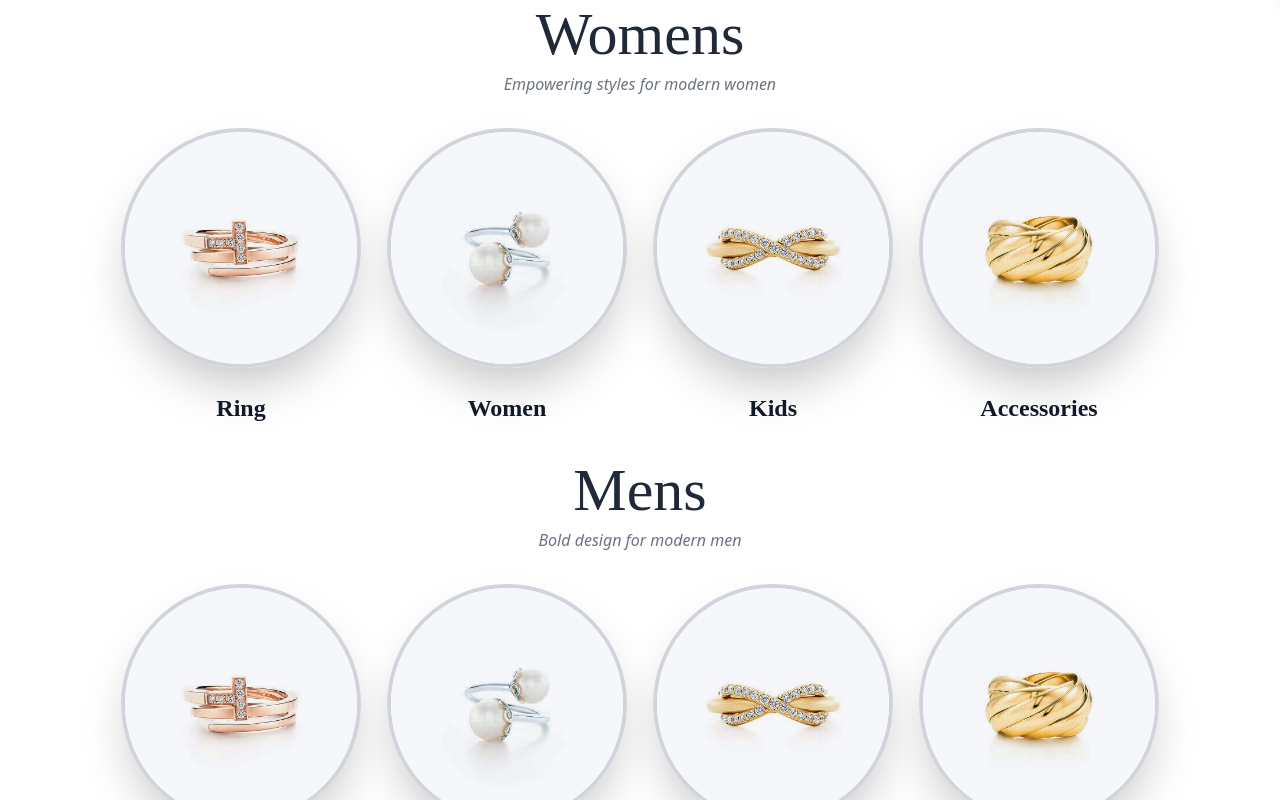
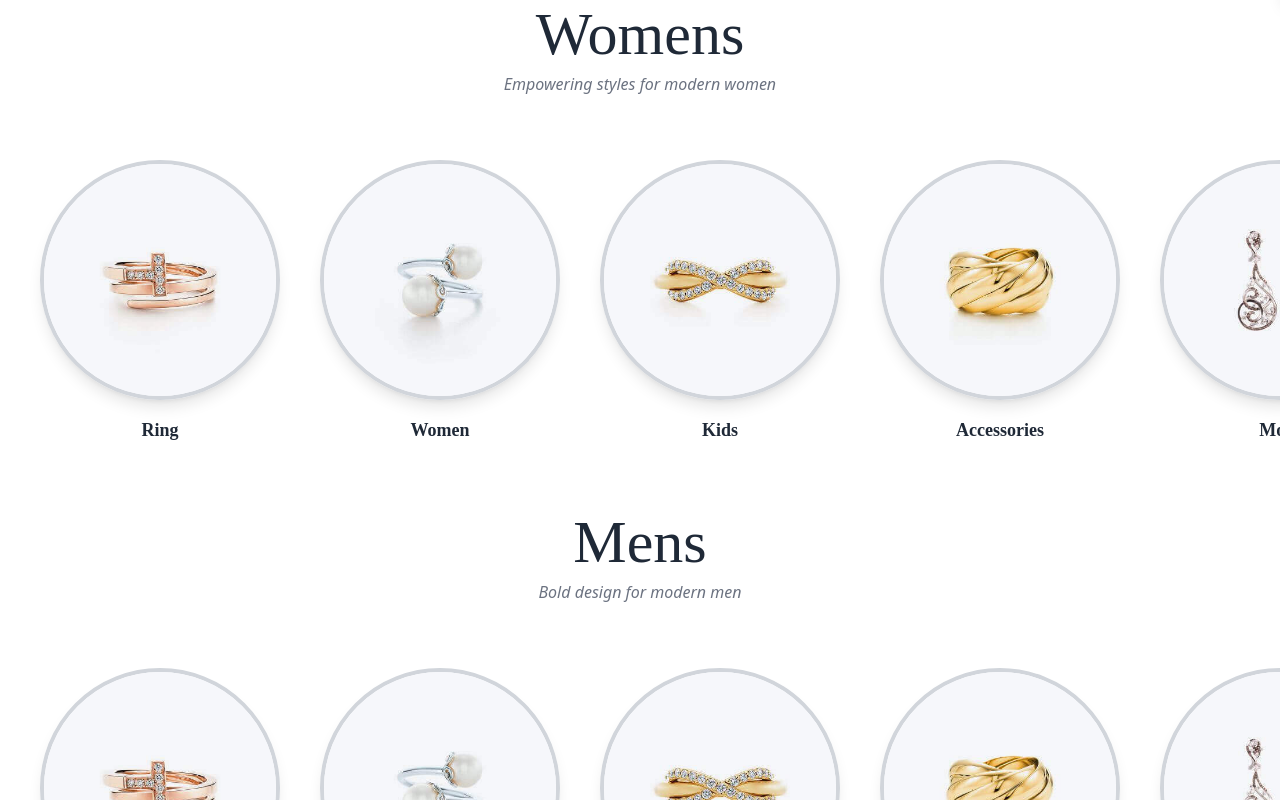
Before and after one commit to ankmay0/snatchers.in, a React (Create React App) app: page / in a window 1280 px wide. Shown: the part 800-1600 px from the top of the page. Built offline with nearby package versions, Linux system fonts and the light colour scheme; a web font is replaced by a local one.

Commit message:
changed home

```diff
--- a/src/Pages/Home.jsx
+++ b/src/Pages/Home.jsx
@@ -21,6 +21,7 @@ function Home() {
       <CategoryCarousel />
       <DateNight />
       <Category />
+      <AnimatedHeading heading="Happy Coustomers" subheading=" " />
       <ModelCatalog />
       <NewProducts />
       <Testimonial />
--- a/src/components/CategoryCrausel.jsx
+++ b/src/components/CategoryCrausel.jsx
@@ -5,18 +5,19 @@ const categories = [
   { id: 2, name: 'Women', image: '/product-2.jpg' },
   { id: 3, name: 'Kids', image: '/product-3.jpg' },
   { id: 4, name: 'Accessories', image: '/product-4.jpg' },
+  { id: 5, name: 'More', image: '/product-5.jpg' }, // fixed duplicate ID
 ];
 
 const CategoryCarousel = () => {
   return (
-    <div className="w-screen max-w-8xl py-0 px-1 sm:px-10 lg:px-32">
-      <div className="flex sm:grid sm:grid-cols-4 gap-10 overflow-x-auto sm:overflow-visible scrollbar-hide">
+    <div className="w-full overflow-x-auto scrollbar-hide px-10  py-8">
+      <div className="flex gap-10 min-w-max justify-start items-center">
         {categories.map((cat) => (
           <div
             key={cat.id}
-            className="flex flex-col items-center min-w-[5rem] sm:min-w-0"
+            className="flex flex-col items-center min-w-[2rem]"
           >
-            <div className="w-24 h-30 md:w-48 md:h-48 lg:w-60 lg:h-60 rounded-full overflow-hidden border-4 border-gray-300 shadow-2xl">
+            <div className="w-24 h-24 md:w-36 md:h-36 lg:w-60 lg:h-60 rounded-full overflow-hidden border-4 border-gray-300 shadow-lg">
               <img
                 src={cat.image}
                 alt={cat.name}
@@ -24,7 +25,7 @@ const CategoryCarousel = () => {
               />
             </div>
             <p
-              className="mt-6 text-base sm:text-lg md:text-xl lg:text-2xl font-extrabold text-gray-900 text-center"
+              className="mt-4 text-base md:text-lg font-semibold text-gray-800 text-center"
               style={{ fontFamily: "'Italiana', serif" }}
             >
               {cat.name}
--- a/src/components/DateNight.jsx
+++ b/src/components/DateNight.jsx
@@ -18,7 +18,7 @@ const DateNight = () => {
 
   const filteredProducts = products
     .filter((p) => p.occasion.includes(tabOccasionMap[activeTab]))
-    .slice(0, 8);
+    .slice(0, );
 
   const descriptions = {
     "Date night": "Curated picks to make your evening unforgettable.",
--- a/src/components/ModelCatelog.jsx
+++ b/src/components/ModelCatelog.jsx
@@ -34,7 +34,7 @@ const ModelCatalog = () => {
   const duplicatedImages = [...modelImages, ...modelImages];
 
   return (
-    <div className="w-full max-w-8xl mt-20 mx-auto p-4">
+    <div className="w-full max-w-8xl mt-5 mx-auto p-4">
       {/* <h2 className="text-2xl font-semibold mb-6 text-center">Model Catalog</h2> */}
       <div
         ref={scrollRef}
--- a/src/components/TopOffer.jsx
+++ b/src/components/TopOffer.jsx
@@ -1,11 +1,32 @@
-import React from "react";
+import React, { useEffect, useState } from "react";
+
+const offers = [
+  "🎁 Free Shipping on Orders Over ₹999 – Shop Now!",
+  "🔥 10% Off on Your First Order – Use Code: FIRST10",
+  "🎉 New Arrivals Just Dropped – Explore Now!",
+];
 
 const TopOfferBar = () => {
+  const [currentIndex, setCurrentIndex] = useState(0);
+
+  useEffect(() => {
+    const interval = setInterval(() => {
+      setCurrentIndex((prevIndex) => (prevIndex + 1) % offers.length);
+    }, 2000); // Change offer every 4 seconds
+
+    return () => clearInterval(interval);
+  }, []);
+
   return (
-    <div className="fixed top-0 left-0 w-full bg-black text-white text-xs sm:text-sm text-center py-2 z-30 px-2">
-      <p className="truncate">
-        🎁 Free Shipping on Orders Over ₹999 – Shop Now!
-      </p>
+    <div className="fixed top-0 left-0 w-full bg-black text-white text-xs sm:text-sm text-center py-2 z-30 px-2 overflow-hidden">
+      <div className="relative h-5 sm:h-6">
+        <div
+          key={currentIndex}
+          className="absolute inset-0 transition-opacity duration-700 ease-in-out opacity-100 animate-fade"
+        >
+          <p className="truncate">{offers[currentIndex]}</p>
+        </div>
+      </div>
     </div>
   );
 };
```
